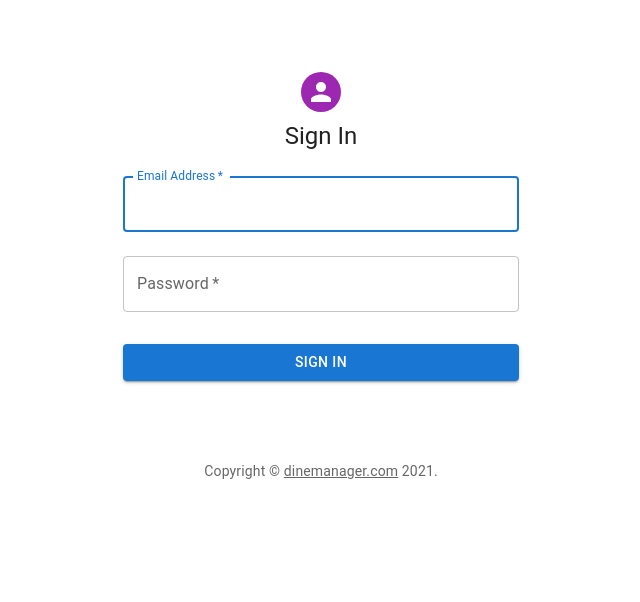
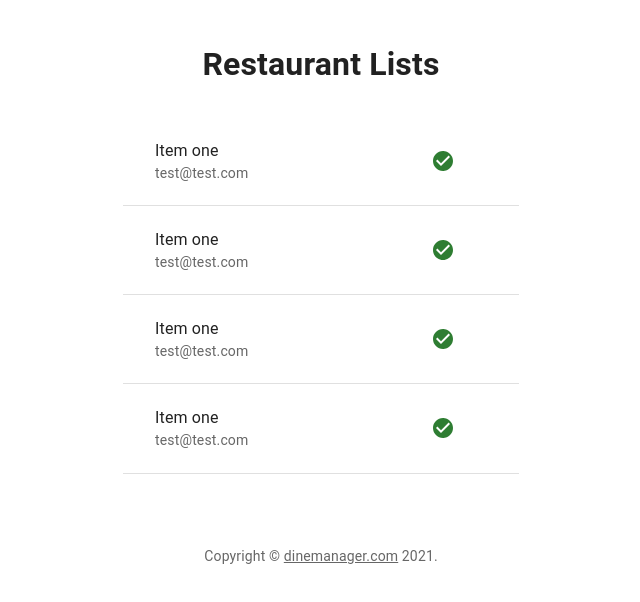
Before and after one commit to Prodip-Kumar-Paul/dineManager-admin, a React (Create React App) app: page /list in a window 1280 px wide. Shown: the top 602 px of the page, without its empty margins (319-959 px from the left). Built offline with nearby package versions, Linux system fonts and the light colour scheme.

Commit message:
add restaurant list

```diff
--- a/package.json
+++ b/package.json
@@ -5,6 +5,7 @@
   "dependencies": {
     "@emotion/react": "^11.4.1",
     "@emotion/styled": "^11.3.0",
+    "@mui/icons-material": "^5.0.4",
     "@mui/material": "^5.0.3",
     "@testing-library/jest-dom": "^5.11.4",
     "@testing-library/react": "^11.1.0",
--- a/src/app/App.tsx
+++ b/src/app/App.tsx
@@ -1,8 +1,9 @@
-import {Switch, Route, BrowserRouter as Router } from "react-router-dom";
+import { Switch, Route, BrowserRouter as Router } from "react-router-dom";
 
 import Signin from "../pages/signin/Signin";
+import RestaurantList from "../pages/restaurant-details/RestaturantList";
 
-import './App.css';
+import "./App.css";
 
 function App() {
   return (
@@ -11,6 +12,9 @@ function App() {
         <Switch>
           <Route path="/app">
             <h1>Admin section</h1>
+          </Route>
+          <Route path="/list">
+            <RestaurantList />
           </Route>
           <Route path="/">
             <Signin />
--- /dev/null
+++ b/src/pages/restaurant-details/RestaturantList.tsx
@@ -0,0 +1,70 @@
+import * as React from "react";
+import Box from "@mui/material/Box";
+import List from "@mui/material/List";
+import ListItem from "@mui/material/ListItem";
+import ListItemButton from "@mui/material/ListItemButton";
+import ListItemIcon from "@mui/material/ListItemIcon";
+import CssBaseline from "@mui/material/CssBaseline";
+import Link from "@mui/material/Link";
+import Typography from "@mui/material/Typography";
+import Container from "@mui/material/Container";
+import { createTheme, ThemeProvider } from "@mui/material/styles";
+import CheckCircleIcon from "@mui/icons-material/CheckCircle";
+import { ListItemText } from "@mui/material";
+
+function ItemList(props: any) {
+  return (
+    <ListItem divider={true}>
+      <ListItemButton>
+        <ListItemText primary="Item one" secondary="test@test.com" />
+        <ListItemIcon>
+          <CheckCircleIcon color="success" />
+        </ListItemIcon>
+      </ListItemButton>
+    </ListItem>
+  );
+}
+
+function Copyright(props: any) {
+  return (
+    <Typography
+      variant="body2"
+      color="text.secondary"
+      align="center"
+      {...props}
+    >
+      {"Copyright © "}
+      <Link color="inherit" href="#">
+        dinemanager.com
+      </Link>{" "}
+      {new Date().getFullYear()}
+      {"."}
+    </Typography>
+  );
+}
+const theme = createTheme();
+
+export default function RestaurantList() {
+  return (
+    <ThemeProvider theme={theme}>
+      <Container component="main" maxWidth="xs">
+        <CssBaseline />
+        <Box
+          sx={{
+            marginTop: 5,
+            alignItems: "center",
+          }}
+        >
+          <h1>Restaurant Lists</h1>
+          <List>
+            <ItemList />
+            <ItemList />
+            <ItemList />
+            <ItemList />
+          </List>
+        </Box>
+        <Copyright sx={{ mt: 8, mb: 4 }} />
+      </Container>
+    </ThemeProvider>
+  );
+}
```
Also changed, not shown: 2 other files (tests, documents, lock files or other folders). Lines whose indentation alone changed are shown as unchanged.
